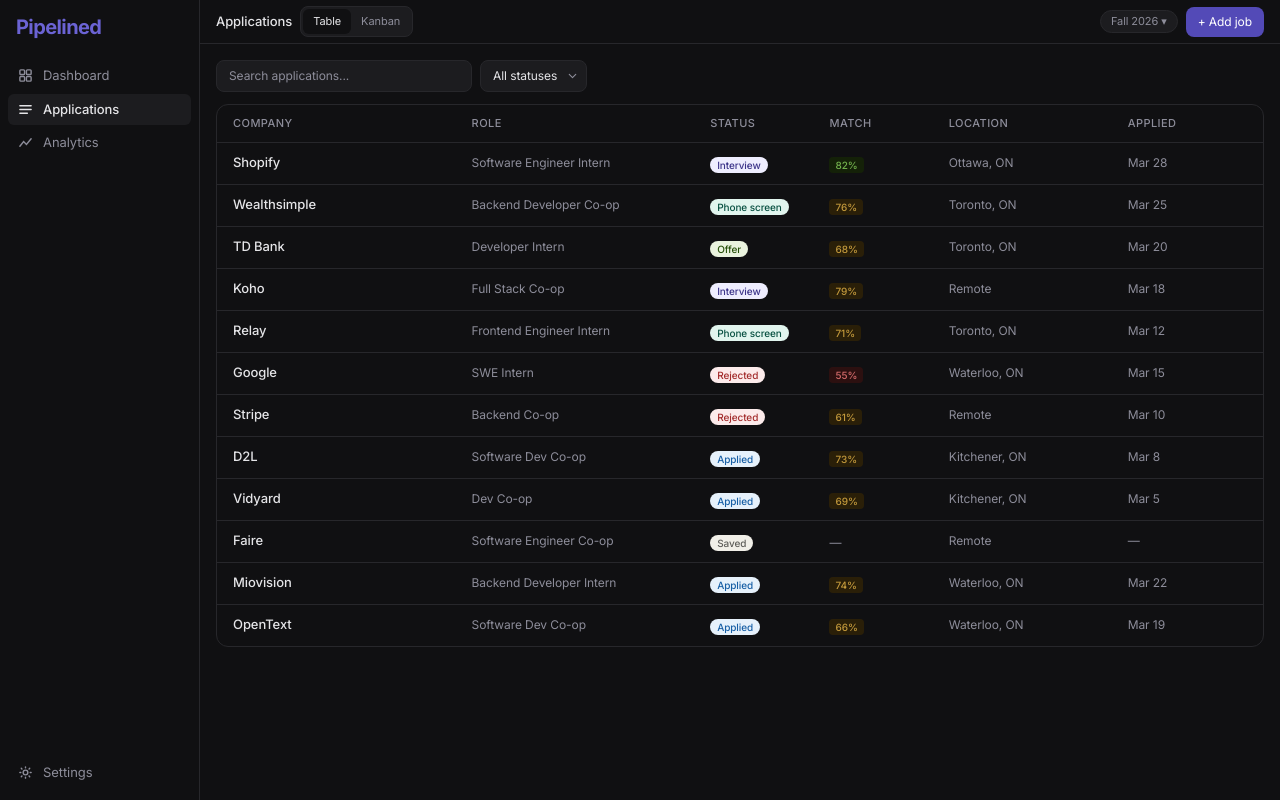
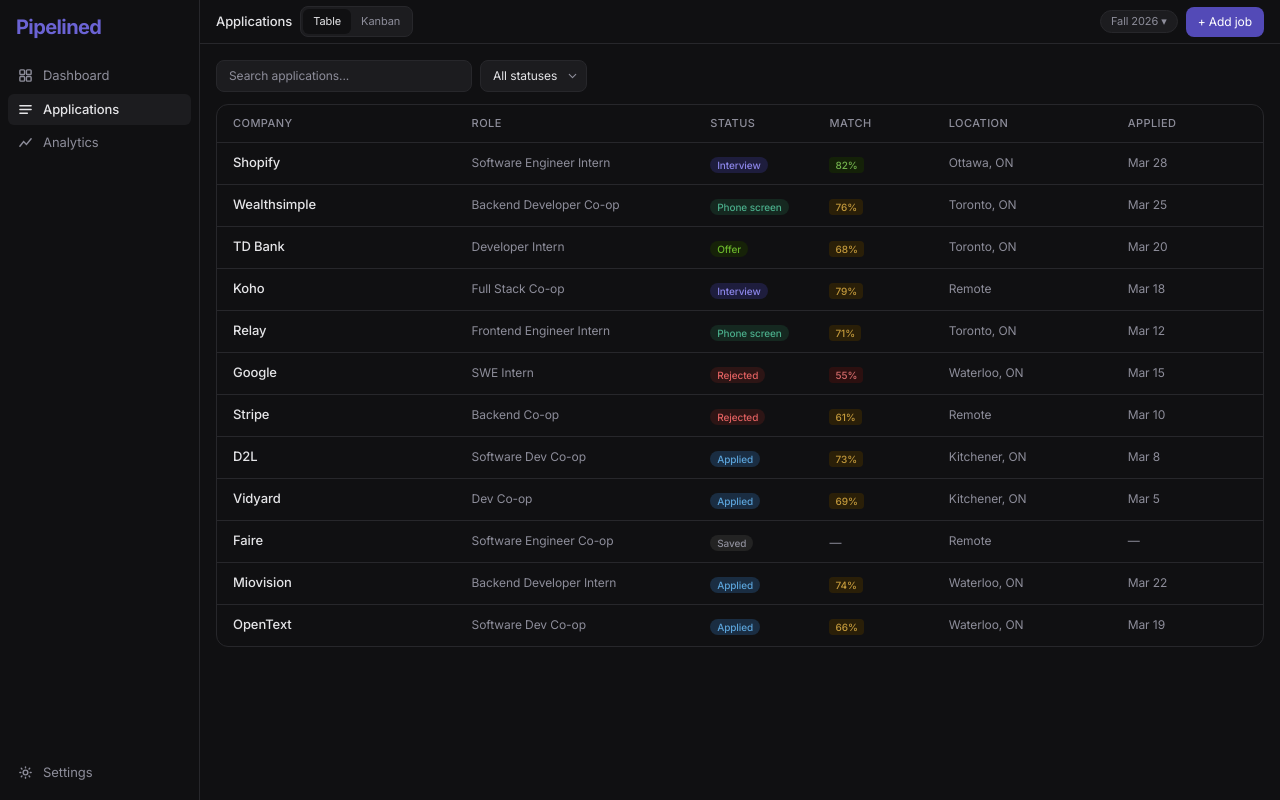
Before and after one commit to Justin67o/Pipelined, a Next.js app: page /applications in a window 1280 px wide. Built offline with nearby package versions, Linux system fonts and the light colour scheme.

Commit message:
application status ui fix and set up autologin

```diff
--- a/app/(dashboard)/applications/page.tsx
+++ b/app/(dashboard)/applications/page.tsx
@@ -49,12 +49,12 @@
 }
 
 const statusColors: Record<Status, { bg: string; text: string }> = {
-    SAVED: { bg: '#F1EFE8', text: '#5F5E5A' },
-    APPLIED: { bg: '#E6F1FB', text: '#185FA5' },
-    PHONE_SCREEN: { bg: '#E1F5EE', text: '#085041' },
-    INTERVIEW: { bg: '#EEEDFE', text: '#3C3489' },
-    OFFER: { bg: '#EAF3DE', text: '#27500A' },
-    REJECTED: { bg: '#FCEBEB', text: '#A32D2D' },
+    SAVED:        { bg: '#232323', text: '#8d8d9a' },
+    APPLIED:      { bg: '#1a2d42', text: '#5ba3d9' },
+    PHONE_SCREEN: { bg: '#152820', text: '#4aad8a' },
+    INTERVIEW:    { bg: '#1e1d3d', text: '#8b85e8' },
+    OFFER:        { bg: '#162208', text: '#6ab52b' },
+    REJECTED:     { bg: '#2d1515', text: '#e06060' },
 }
 
 const KANBAN_COLUMNS: { status: Status; label: string }[] = [
--- a/app/(dashboard)/dashboard/page.tsx
+++ b/app/(dashboard)/dashboard/page.tsx
@@ -310,12 +310,12 @@
 const KANBAN_STATUSES: Status[] = ['PHONE_SCREEN', 'INTERVIEW', 'OFFER']
 
 const statusColors: Record<Status, { bg: string; text: string }> = {
-  SAVED:        { bg: '#F1EFE8', text: '#5F5E5A' },
-  APPLIED:      { bg: '#E6F1FB', text: '#185FA5' },
-  PHONE_SCREEN: { bg: '#E1F5EE', text: '#085041' },
-  INTERVIEW:    { bg: '#EEEDFE', text: '#3C3489' },
-  OFFER:        { bg: '#EAF3DE', text: '#27500A' },
-  REJECTED:     { bg: '#FCEBEB', text: '#A32D2D' },
+  SAVED:        { bg: '#232323', text: '#8d8d9a' },
+  APPLIED:      { bg: '#1a2d42', text: '#5ba3d9' },
+  PHONE_SCREEN: { bg: '#152820', text: '#4aad8a' },
+  INTERVIEW:    { bg: '#1e1d3d', text: '#8b85e8' },
+  OFFER:        { bg: '#162208', text: '#6ab52b' },
+  REJECTED:     { bg: '#2d1515', text: '#e06060' },
 }
 
 const statusLabels: Record<Status, string> = {
--- a/app/page.tsx
+++ b/app/page.tsx
@@ -1,5 +1,8 @@
 import Link from "next/link"
 import { ArrowRight, LayoutGrid, FileText, Sparkles } from "lucide-react"
+import { getServerSession } from "next-auth"
+import { redirect } from "next/navigation"
+import { authOptions } from "./api/auth/[...nextauth]/route"
 
 const PREVIEW_APPS = [
   { company: "Shopify", role: "Software Engineer Intern", status: "INTERVIEW", match: 82, location: "Ottawa, ON" },
@@ -30,7 +33,10 @@
   return <span style={{ color, fontSize: 11, fontWeight: 600 }}>{score}%</span>
 }
 
-export default function LandingPage() {
+export default async function LandingPage() {
+
+  const session = await getServerSession(authOptions);
+  if(session?.user?.email) redirect("/dashboard")
   return (
     <div className="min-h-screen bg-background text-primary">
       {/* Nav */}
--- a/lib/prisma.ts
+++ b/lib/prisma.ts
@@ -1,6 +1,6 @@
 import "dotenv/config";
 import { PrismaPg } from "@prisma/adapter-pg";
-import { PrismaClient } from "../generated/prisma/client";
+import { PrismaClient } from "@/src/generated/prisma/client";
 
 
 const connectionString = `${process.env.DATABASE_URL}`;
```
